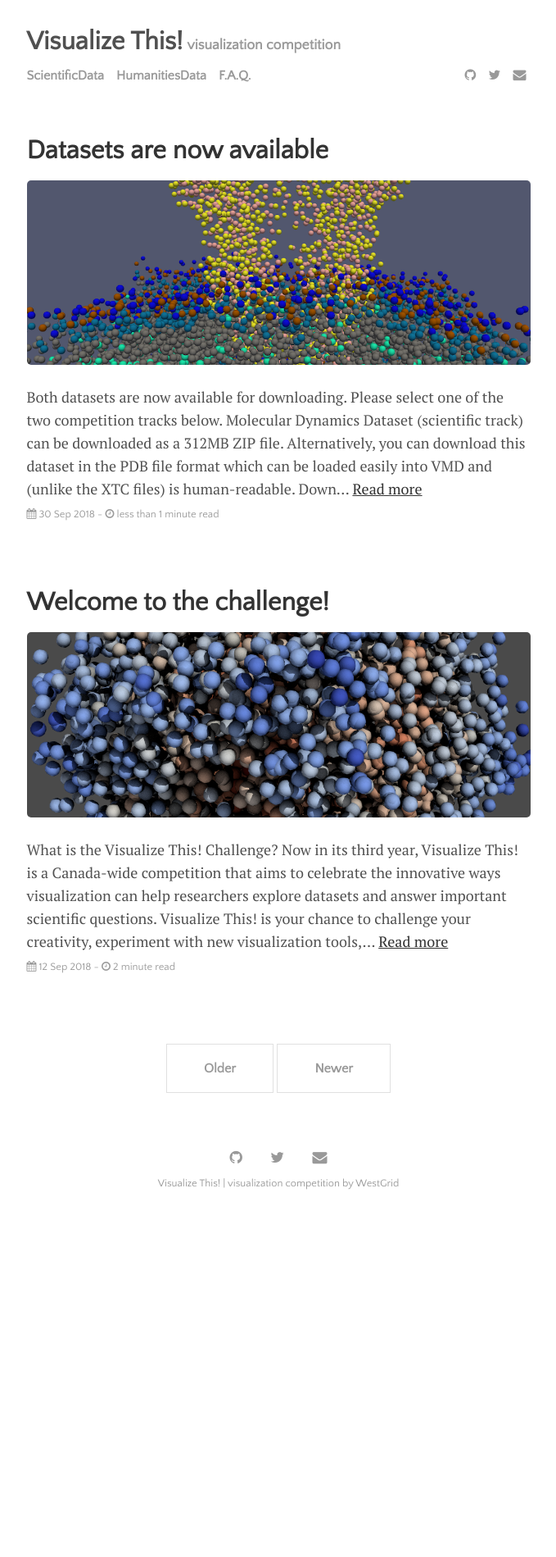
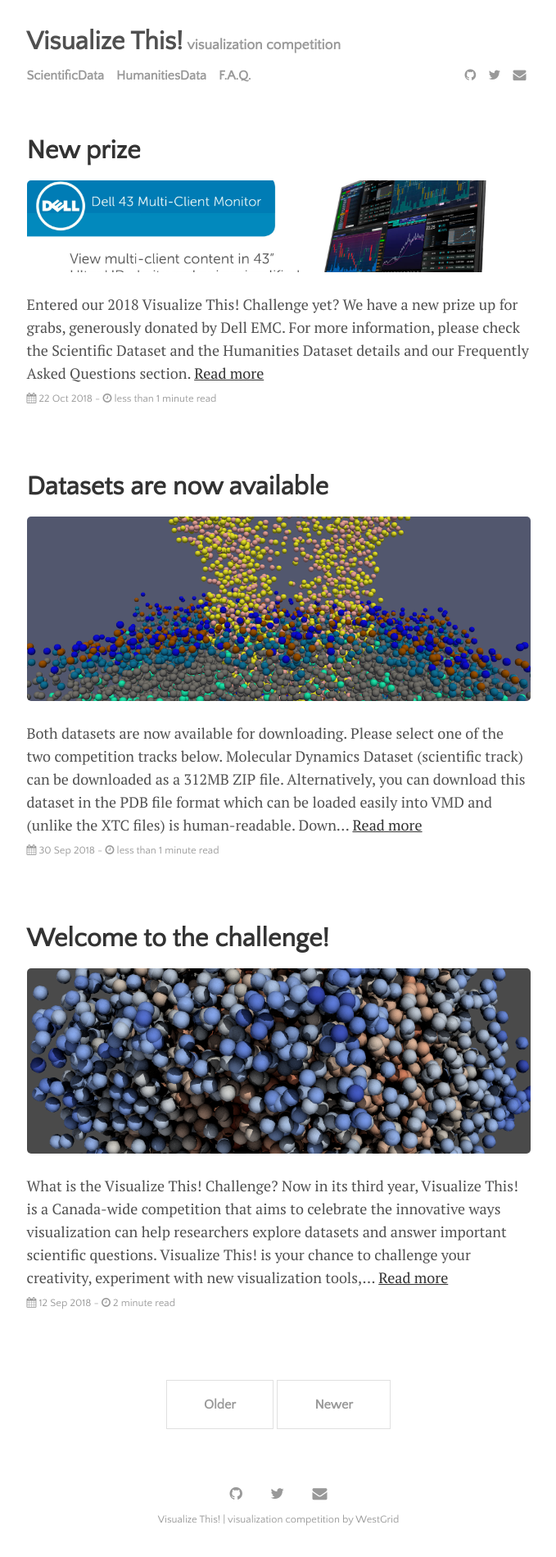
Before and after one commit to WestGrid/visualizeThis, a Jekyll site: the page built from index.html, in a window 1280 px wide. Shown: the whole page at 82% size, without its empty margins (300-979 px from the left). Built offline with Jekyll 4.4.1, drawn with Linux system fonts in a browser that asks for light colours; the list of posts is cut into pages by our own code; before the commit the page ends 1489 px from its top, so only the background shows below that.

Commit message:
added Dell monitor prize

```diff
--- /dev/null
+++ b/_posts/2018-10-22-dell-monitor.md
@@ -0,0 +1,17 @@
+---
+layout: post
+title: "New prize"
+author: "WestGrid"
+categories: journal
+tags: [documentation,sample]
+image: dellMonitor.jpg
+---
+
+Entered our 2018 *Visualize This!* Challenge yet? We have a new prize up for grabs, generously donated by
+Dell EMC.
+
+<img src="{{ site.baseurl }}/assets/img/dellEMCLogo.png" width="300" />
+
+For more information, please check the [Scientific Dataset]({{ site.baseurl }}/menu/scientific.html) and
+the [Humanities Dataset]({{ site.baseurl }}/menu/humanities.html) details and our
+[Frequently Asked Questions]({{ site.baseurl }}/menu/faq.html) section.
```
Also changed, not shown: _posts/2018-09-12-welcome-to-challenge.md (+2 -1 lines), assets/img/dellEMCLogo.png (added), assets/img/dellMonitor.jpg (added).
